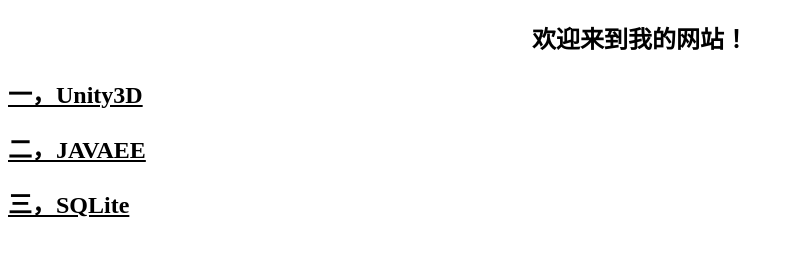
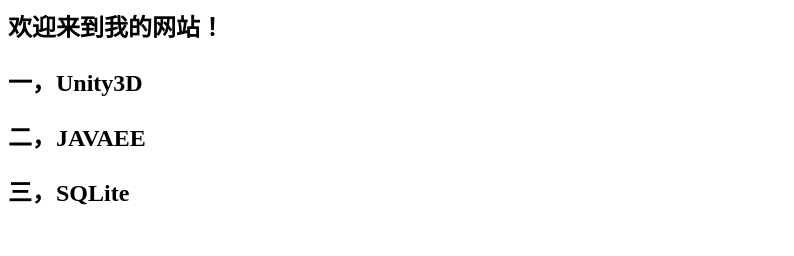
Before and after one commit to baiQstar/studybiji.github.io, a plain HTML site: page index.html in a window 1280 px wide. Shown: the whole page, without its empty margins (0-794 px from the left). Drawn offline with Linux system fonts and the light colour scheme.

Commit message:
Update index.html
Signed-off-by: baiQstar <74385644+baiQstar@users.noreply.github.com>

```diff
--- a/index.html
+++ b/index.html
@@ -1,23 +1,4 @@
-<!doctype html>
-<html>
-<head>
-<meta charset="utf-8">
-<meta http-equiv="Pragma" content="no-cache"/>
-<meta http-equiv="Cache-Control" content="no-cache"/>
-<meta http-equiv="Expires" content="0"/>
-<title>笔记</title>
-	<style>
-
-		a:link {color: black} /* 未访问的链接 */
-        a:visited {color:purple} /* 已访问的链接 */
-        a:hover {color: red} /* 鼠标移动到链接上 */
-        a:active {color:deeppink} /* 选定的链接 */
-	</style>
-</head>
-<body background="unity.png" style="background-repeat: no-repeat; background-size: 100% 100%; background-attachment: fixed">
-	<h2 align="center">欢迎来到我的网站！</h2>
-	<h2><a href="Unity.html">一，Unity3D</a></h2>
-	<h2><a href="JavaEE.html">二，JAVAEE</a></h2>
-	<h2><a href="SQL.html">三，SQLite</a></h2>
-</body>
-</html>
+<h2>欢迎来到我的网站！</h2>
+<h2>一，Unity3D</h2>
+<h2>二，JAVAEE</h2>
+<h2>三，SQLite</h2>
```
